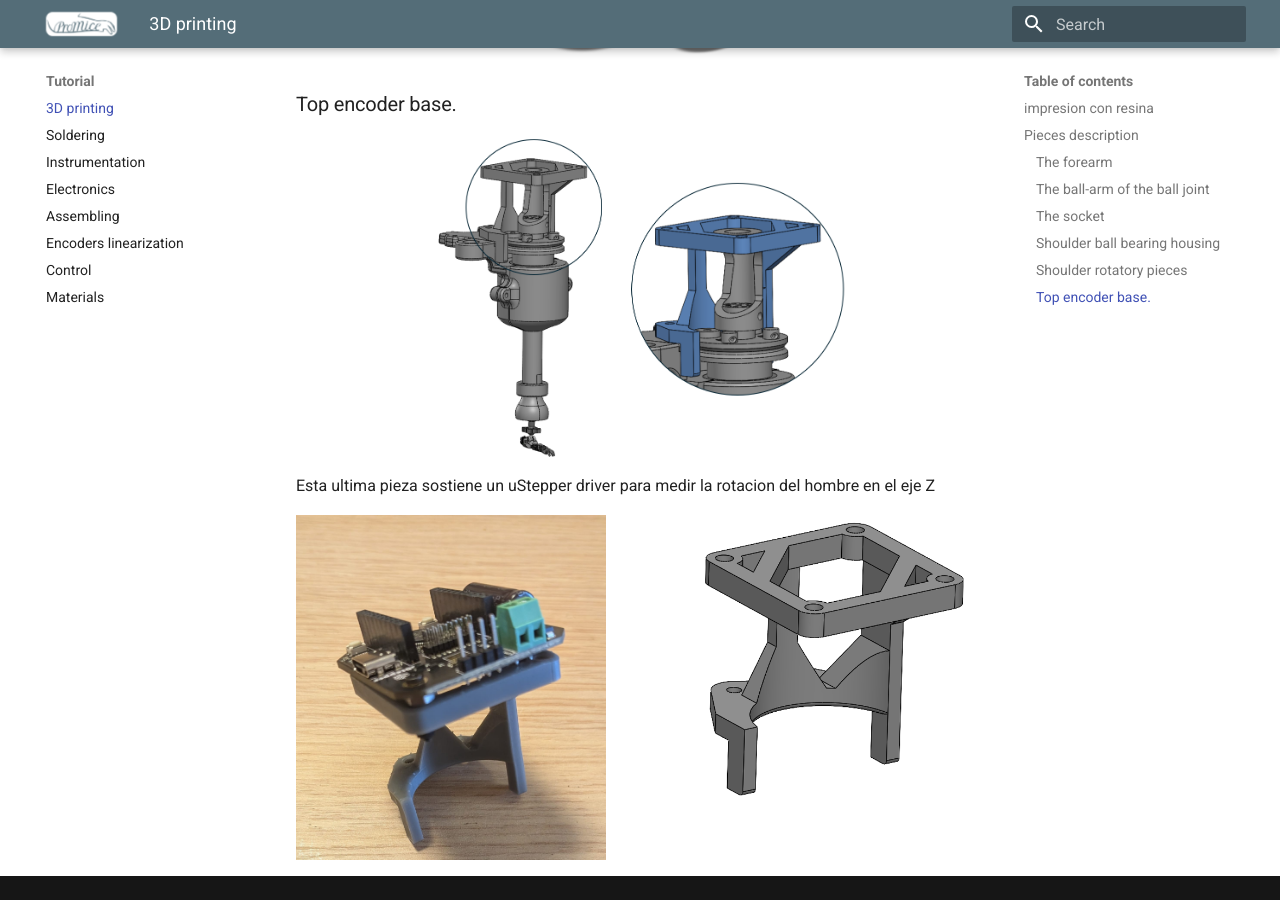
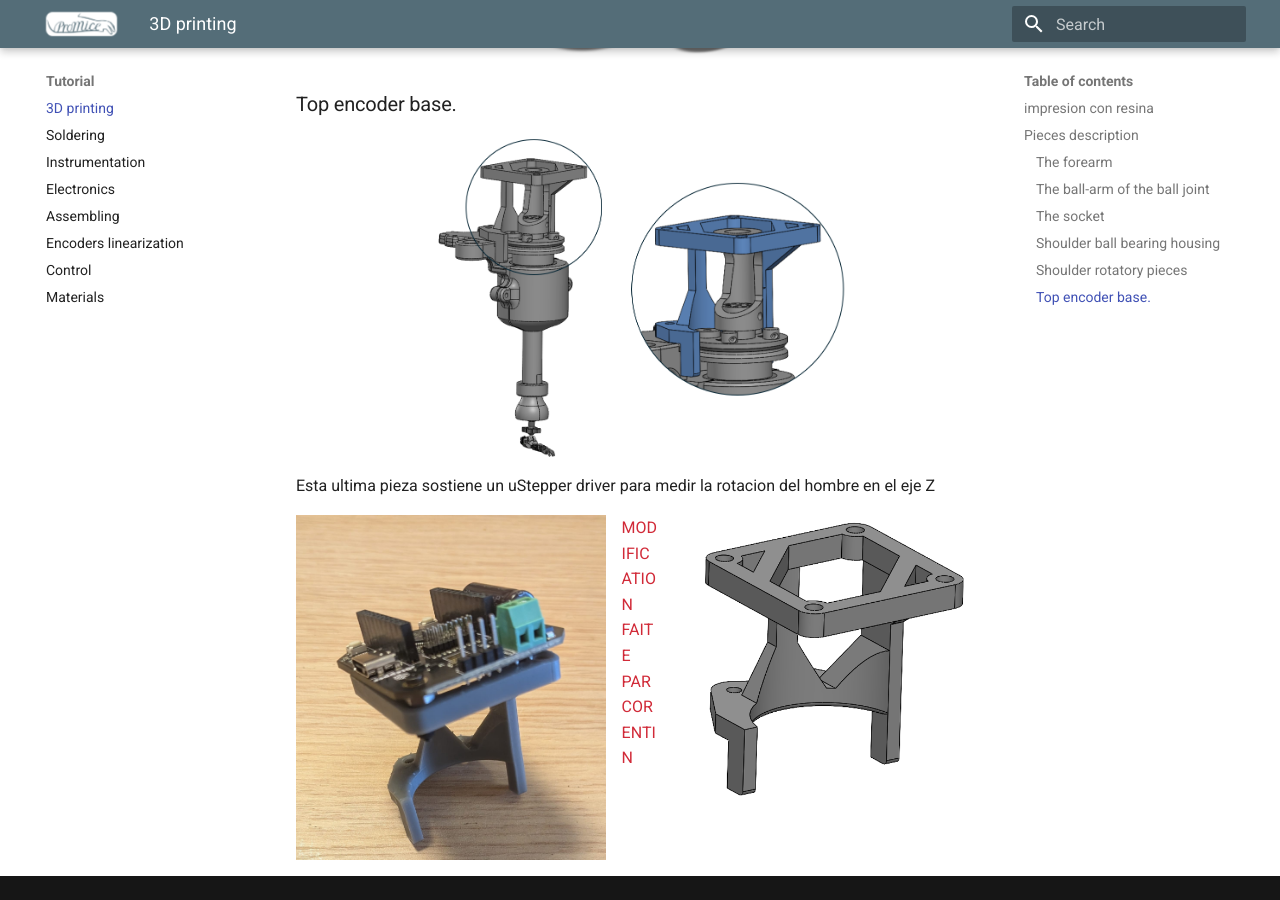
Before and after one commit to Juan-CarlosM/ProMice, an MkDocs documentation site: the page built from docs/3D_printing.md, in a window 1280 px wide and 900 px high, scrolled down 6739 px. Built offline with MkDocs 1.6.1 and Material for MkDocs 9.7.7, drawn with Linux system fonts in a browser that asks for light colours.

Commit message:
Add modification note by Corentin
Added a modification note by Corentin in the document.

```diff
--- a/docs/3D_printing.md
+++ b/docs/3D_printing.md
@@ -132,3 +132,5 @@ Esta ultima pieza sostiene un uStepper driver para medir la rotacion del hombre
 ![top encoder base](images/top_encoder_base.png){width=45% align=right}
 
 ![top encoder base](images/top_encoder_base_resin.jpeg){width=45% align=left}
+
+<p style="color: #d12a38;"> MODIFICATION FAITE PAR CORENTIN </p>
```
